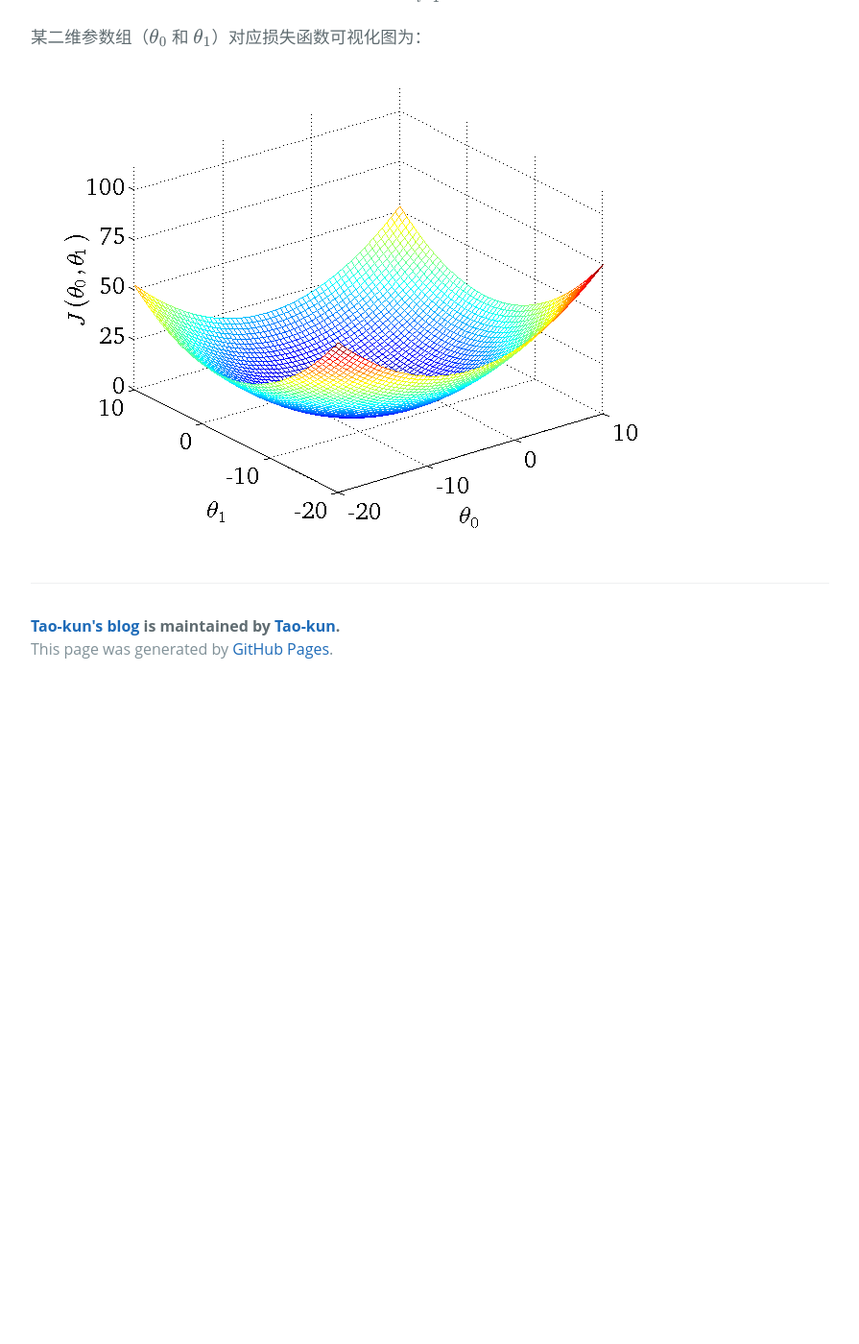
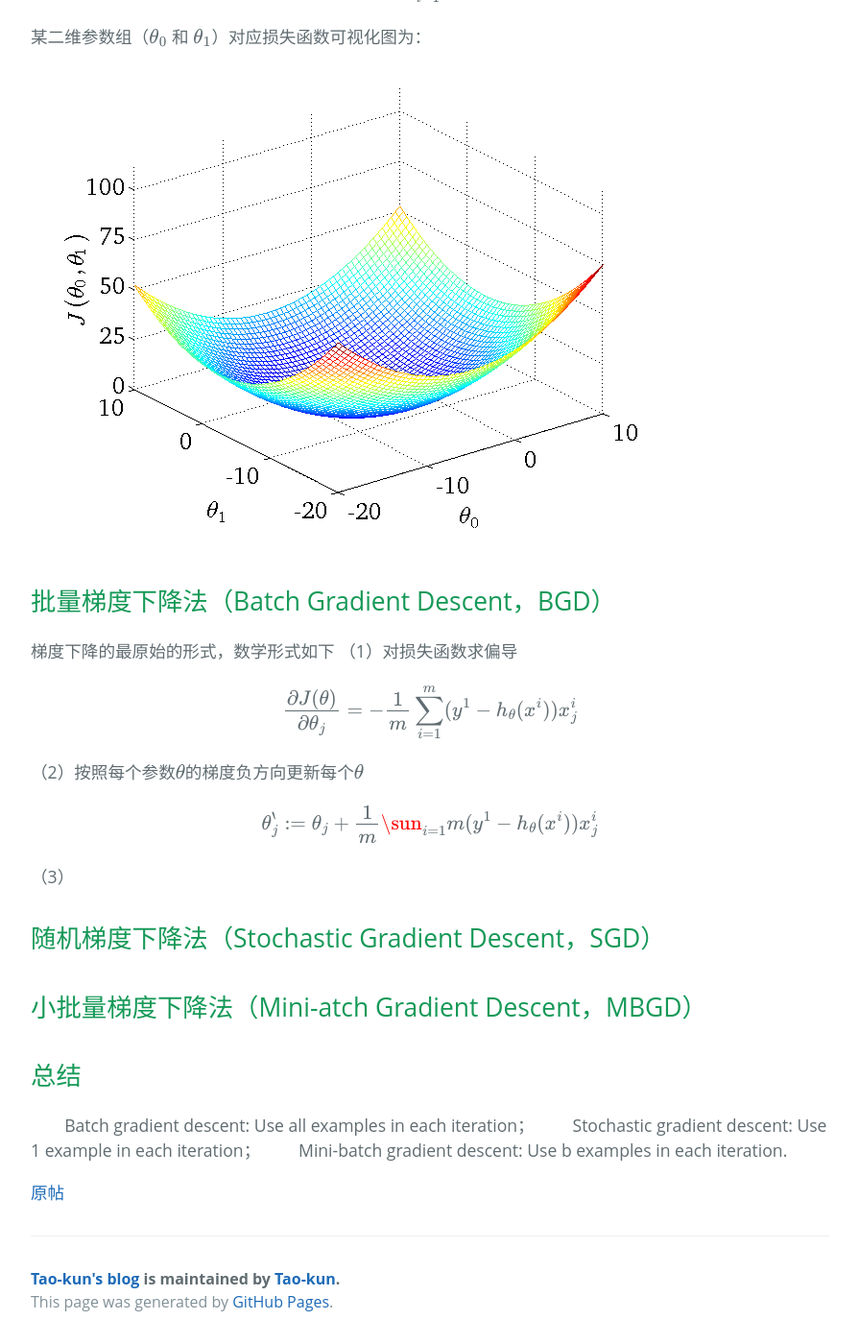
Before and after one commit to Tao-kun/Tao-kun.github.io, a Jekyll site: the page built from _posts/2017-04-25-gradient-descent.markdown, in a window 1280 px wide and 1400 px high, scrolled down 634 px. Shown: the whole window at 96% size, without its empty margins (192-1087 px from the left). Built offline with Jekyll 4.4.1, drawn with Linux system fonts in a browser that asks for light colours; some web fonts are replaced; formulas are drawn with MathJax 3; before the commit the page ends 1354 px from its top, so only the background shows below that.

Commit message:
update bgd

```diff
--- a/_posts/2017-04-25-gradient-descent.markdown
+++ b/_posts/2017-04-25-gradient-descent.markdown
@@ -15,3 +15,25 @@ $$J_{train}(\theta)=\frac{1}{2m}\sum_{i=1}^{m}(h_{\theta}(x^{(i)})-y^{(i)})^{2}$
 
 某二维参数组（$$\theta_{0}$$ 和 $$\theta_{1}$$）对应损失函数可视化图为：
 ![pic_001]({{"/assets/images/gradient-descent-pic001.png" | site.baseurl }})
+
+## 批量梯度下降法（Batch Gradient Descent，BGD）
+梯度下降的最原始的形式，数学形式如下
+（1）对损失函数求偏导
+
+$$\frac{\partial J(\theta)}{\partial \theta_j}=-\frac{1}{m}\sum_{i=1}^{m}(y^1-h_{\theta}(x^i))x_j^i$$
+
+（2）按照每个参数$$\theta$$的梯度负方向更新每个$$\theta$$
+
+$$\theta_j^`:=\theta_j+\frac{1}{m}\sun_{i=1}{m}(y^1-h_{\theta}(x^i))x_j^i$$
+
+（3）
+## 随机梯度下降法（Stochastic Gradient Descent，SGD）
+## 小批量梯度下降法（Mini-atch Gradient Descent，MBGD）
+## 总结
+　　Batch gradient descent: Use all examples in each iteration；
+　　Stochastic gradient descent: Use 1 example in each iteration；
+　　Mini-batch gradient descent: Use b examples in each iteration.
+
+
+
+[原帖](http://www.cnblogs.com/maybe2030/p/5089753.html)
```
